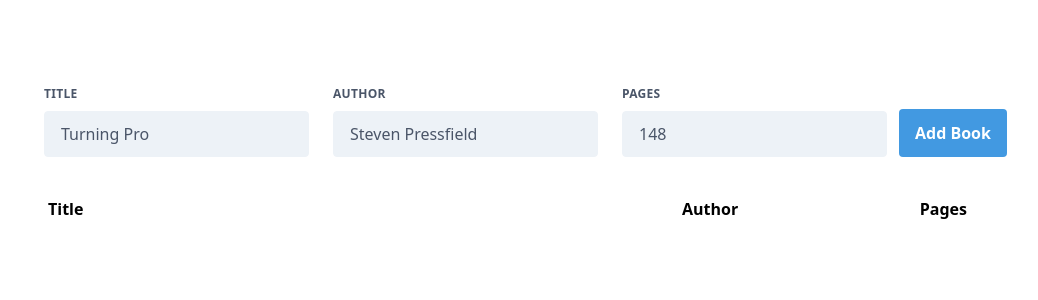
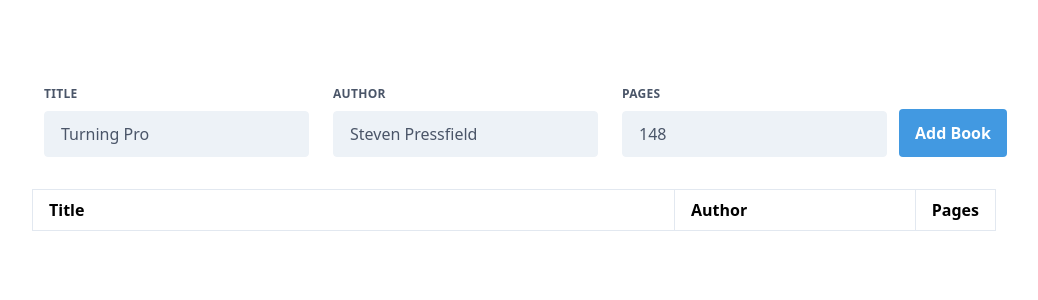
Before and after one commit to mrv1k/read-ing-app, a Nuxt app: page /books in a window 1280 px wide. Shown: the top 300 px of the page, without its empty margins (48-1086 px from the left). Built offline with nearby package versions, Linux system fonts and the light colour scheme.

Commit message:
style: add bg color to every even row

```diff
--- a/components/BookViewTable.vue
+++ b/components/BookViewTable.vue
@@ -2,16 +2,20 @@
   <table class="table-fixed">
     <thead>
       <tr>
-        <th class="w-8/12 px-4 py-2 text-left" v-text="headers.title"></th>
-        <th class="w-3/12 px-4 py-2 text-left" v-text="headers.author"></th>
-        <th class="w-1/12 px-4 py-2 text-left" v-text="headers.pages"></th>
+        <th class="w-8/12 cell text-left" v-text="headers.title"></th>
+        <th class="w-3/12 cell text-left" v-text="headers.author"></th>
+        <th class="w-1/12 cell text-left" v-text="headers.pages"></th>
       </tr>
     </thead>
     <tbody>
-      <tr v-for="(book, index) in books" :key="`${book.title}-${index}`">
-        <td class="w-8/12 px-4 py-2" v-text="book.title"></td>
-        <td class="w-3/12 px-4 py-2" v-text="book.author"></td>
-        <td class="w-1/12 px-4 py-2" v-text="book.pages"></td>
+      <tr
+        v-for="(book, index) in books"
+        :key="`${book.title}-${index}`"
+        :class="index % 2 ? 'bg-gray-100' : ''"
+      >
+        <td class="w-8/12 cell" v-text="book.title"></td>
+        <td class="w-3/12 cell" v-text="book.author"></td>
+        <td class="w-1/12 cell" v-text="book.pages"></td>
       </tr>
     </tbody>
   </table>
@@ -33,3 +37,9 @@ export default {
   },
 };
 </script>
+
+<style lang="postcss">
+.cell {
+  @apply px-4 py-2 border;
+}
+</style>
```
Also changed, not shown: 1 other file (tests, documents, lock files or other folders).
